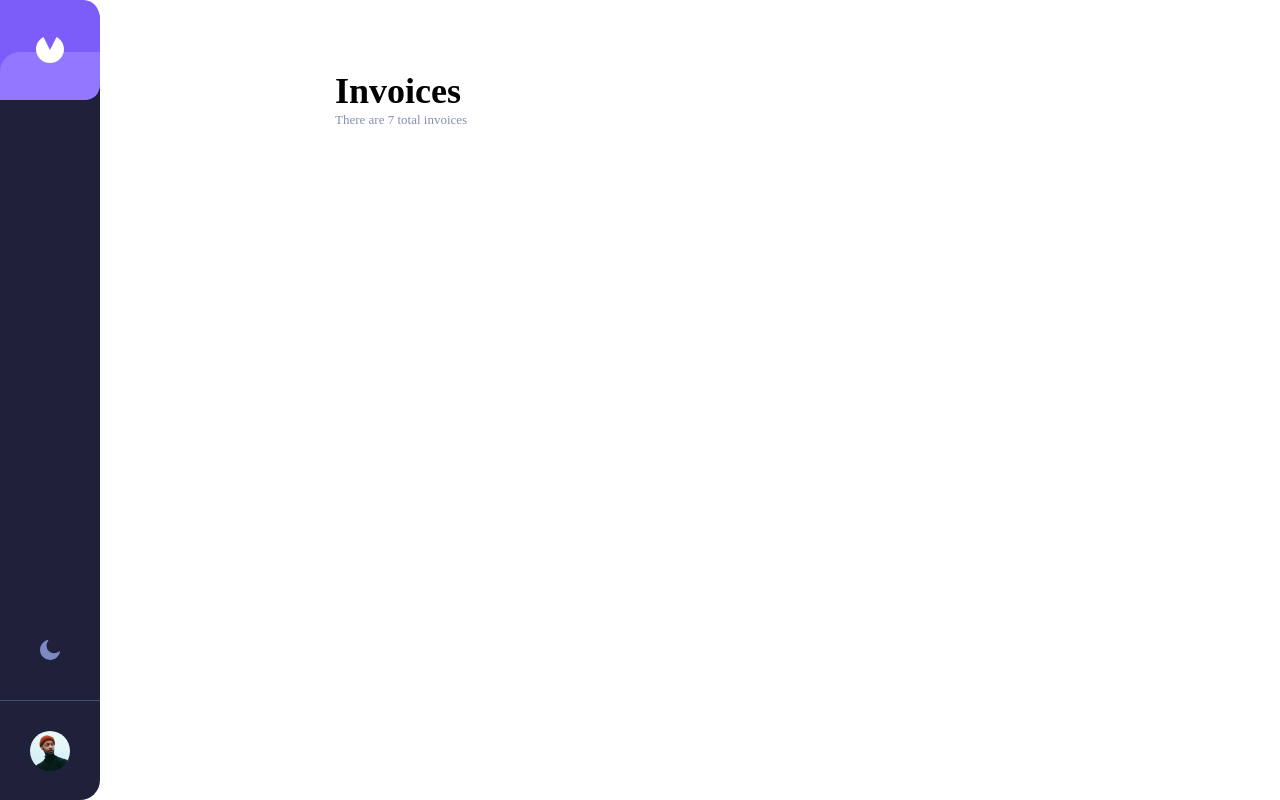
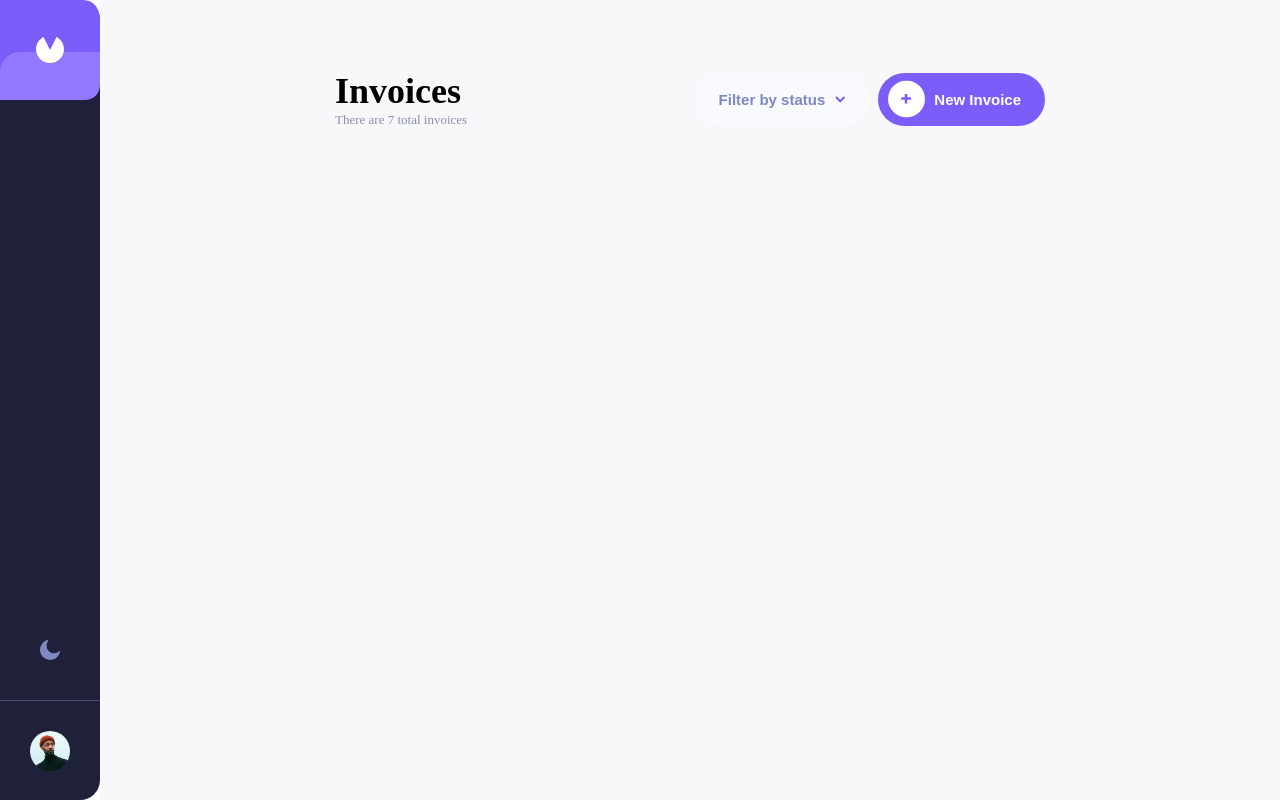
Before and after one commit to LynnHsaio/invoice-app, a Vue app: page / in a window 1280 px wide. Built offline with nearby package versions, Linux system fonts and the light colour scheme.

Commit message:
[IMP] 主頁加入最上方標題及按鈕

```diff
--- a/src/style/common.scss
+++ b/src/style/common.scss
@@ -61,7 +61,7 @@ body,
 .page {
   height: 100%;
   padding: 50px;
-  // background: $backgroundColor-light;
+  background: $backgroundColor-light;
 }
 
 .container {
@@ -69,7 +69,7 @@ body,
   height: 100%;
   margin: 0px auto;
   padding: 20px;
-  // background-color: $backgroundColor-light;
+  background-color: $backgroundColor-light;
 }
 
 // TYPOGRAPHY
@@ -104,18 +104,40 @@ body,
 // (BUTTON)
 .btn {
   border: none;
-  border-radius: 24px;
+  border-radius: 99px;
   padding: 18px 24px;
+  margin-left: 8px;
   font-size: 15px;
   font-weight: 700;
   transition: 0.3s;
+
+  display: inline-flex;
+  align-items: center;
+  gap: 10px;
+  position: relative;
+
   cursor: pointer;
 
   &:focus {
     outline: none;
   }
 
-  &-purple {
+  &-new {
+    img {
+      padding: 13px;
+      border-radius: 50%;
+      background: #fff;
+      position: absolute;
+      top: 50%;
+      left: 10px;
+      transform: translateY(-50%);
+    }
+    span {
+      margin-left: 32px;
+    }
+  }
+
+  &--purple {
     background-color: $color-primary;
     color: #fff;
 
@@ -125,7 +147,7 @@ body,
     }
   }
 
-  &-white {
+  &--white {
     background-color: #f9fafe;
     color: $color-purple-midium;
 
@@ -135,7 +157,7 @@ body,
     }
   }
 
-  &-black {
+  &--black {
     background-color: $color-black;
     color: $color-purple-dark;
 
@@ -145,7 +167,7 @@ body,
     }
   }
 
-  &-red {
+  &--red {
     background-color: $color-red-dark;
     color: #fff;
 
--- a/src/views/Main.vue
+++ b/src/views/Main.vue
@@ -1,10 +1,24 @@
 <template>
   <div class="Main page">
     <div class="container">
-      <header class="top">
-        <h1 class="heading">Invoices</h1>
-        <p class="text-small color-purple">There are {{ 7 }} total invoices</p>
-      </header>
+      <div class="toolbar">
+        <header>
+          <h1 class="heading">Invoices</h1>
+          <p class="text-small color-purple">
+            There are {{ 7 }} total invoices
+          </p>
+        </header>
+        <div class="btns">
+          <button class="btn btn--white">
+            <span> Filter by status </span>
+            <img src="../assets/icon-arrow-down.svg" alt="arrow down icon" />
+          </button>
+          <button class="btn btn-new btn--purple">
+            <img src="../assets/icon-plus.svg" alt="puls icon" />
+            <span> New Invoice</span>
+          </button>
+        </div>
+      </div>
       <main></main>
     </div>
   </div>
@@ -15,4 +29,10 @@ export default {
   components: {},
 };
 </script>
-<style lang="scss" scoped></style>
+<style lang="scss" scoped>
+.toolbar {
+  display: flex;
+  justify-content: space-between;
+  align-items: center;
+}
+</style>
```
